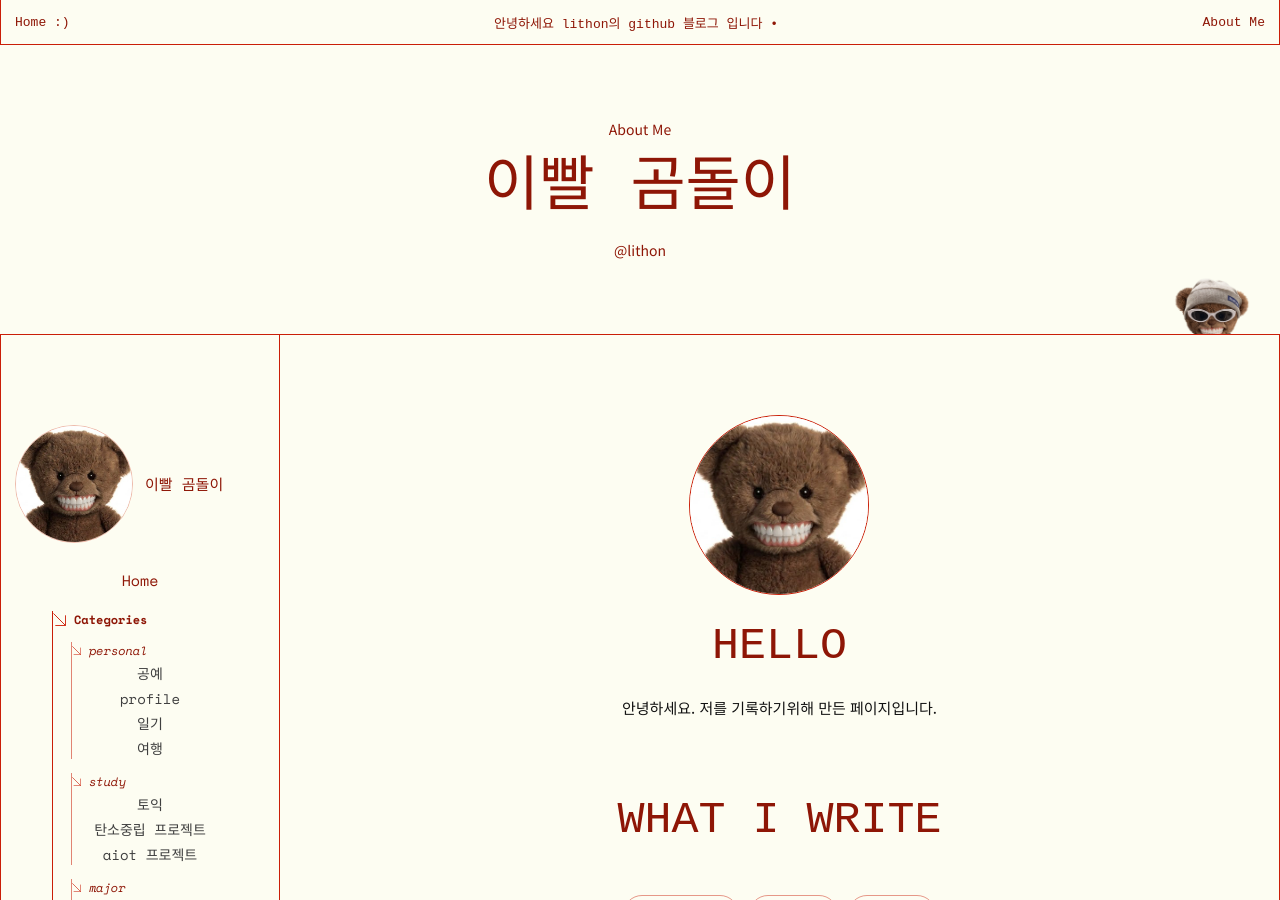
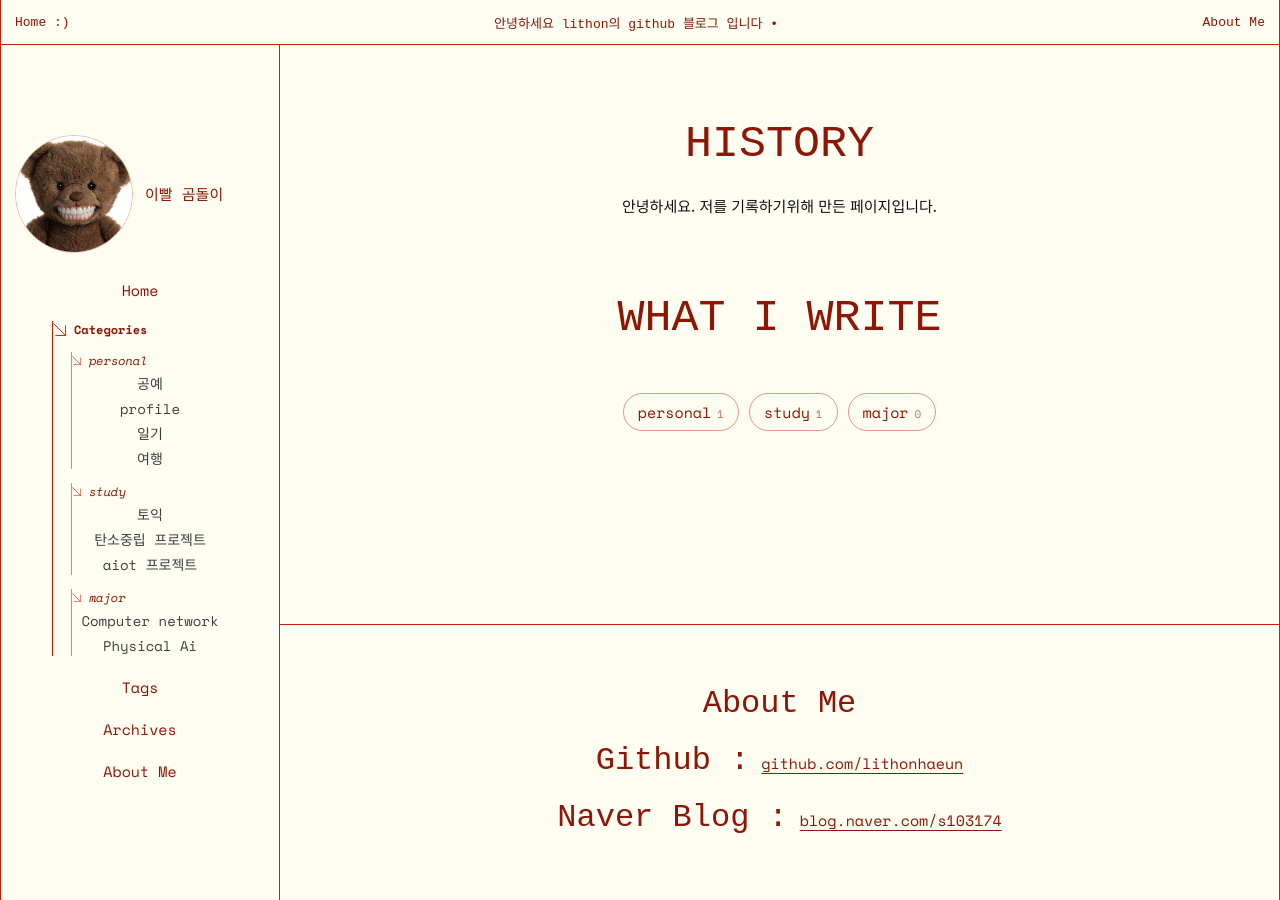
Before and after one commit to lithonhaeun/lithonhaeun.github.io, a Jekyll site: the page built from about.html, in a window 1280 px wide and 900 px high. Built offline with Jekyll 4.4.1, drawn with Linux system fonts in a browser that asks for light colours; some web fonts are replaced; some of the changed text lies outside the part shown.

Commit message:
About Me 페이지 정리

```diff
--- a/about.html
+++ b/about.html
@@ -2,21 +2,14 @@
 layout: default
 title: About Me
 permalink: /about/
-description: lithon(Olive Oil) 소개
+description: 이빨곰돌이(lithon) 소개와 기록
 ---
-<header class="posthead">
-  <p class="posthead__meta">About Me</p>
-  <h1 class="posthead__title pixel">{{ site.author.name }}</h1>
-  <p class="posthead__date">@{{ site.author.handle }}</p>
-  <img class="pagehead__bear" src="{{ '/assets/img/bear-personal-small.png' | relative_url }}" alt="">
-</header>
 <div class="with-sidebar">
   {% include sidebar.html %}
   <main class="main">
     <div class="about">
       <section>
-        <img class="about__photo" src="{{ site.author.image | relative_url }}" alt="{{ site.author.name }} 프로필 사진" width="180" height="180">
-        <h2 class="h-pixel">HELLO</h2>
+        <h2 class="h-pixel">HISTORY</h2>
         <p>{{ site.author.intro }}</p>
       </section>
       <section>
@@ -28,14 +21,6 @@
           {%- endfor -%}
         </ul>
       </section>
-      <section>
-        <h2 class="h-pixel">CONTACT</h2>
-        <ul class="about__contact">
-          <li><a href="{{ site.author.github }}" target="_blank" rel="noopener">Github · {{ site.author.github | remove: 'https://' }}</a></li>
-          <li><a href="{{ site.author.naver }}" target="_blank" rel="noopener">Naver Blog · {{ site.author.naver | remove: 'https://' }}</a></li>
-          <li>Email · {{ site.author.email }}</li>
-        </ul>
-      </section>
     </div>
     {% include footer.html %}
   </main>
```
